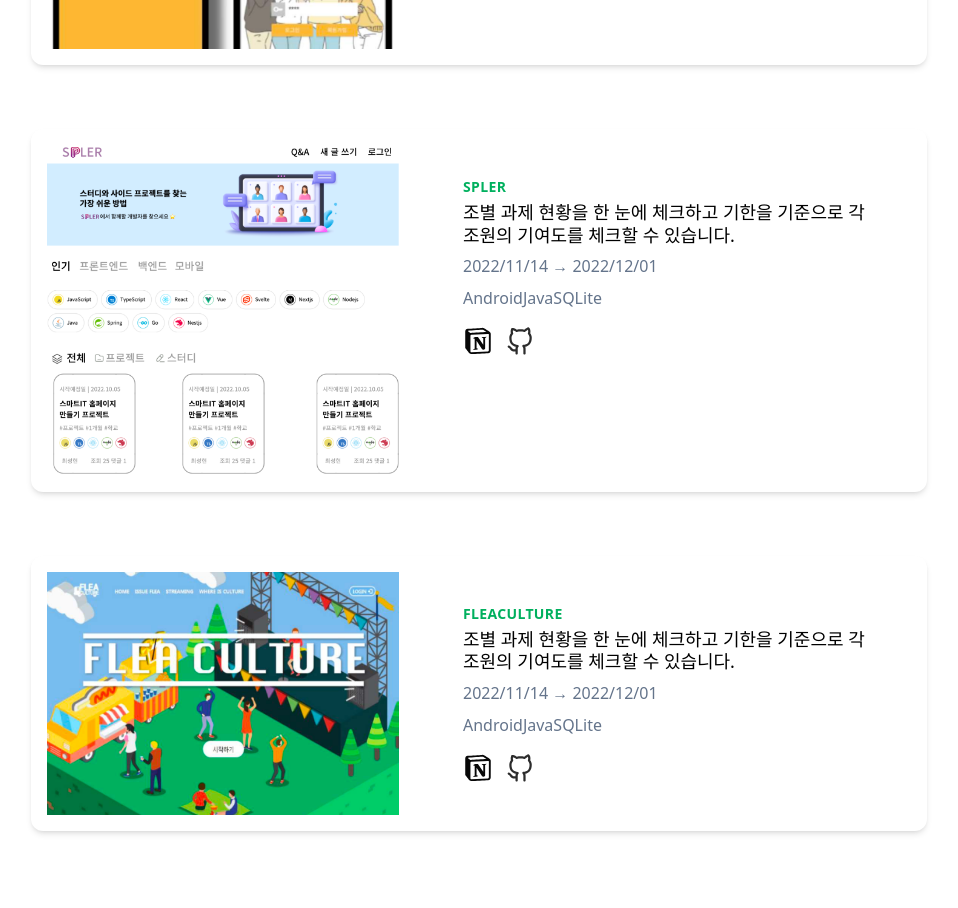
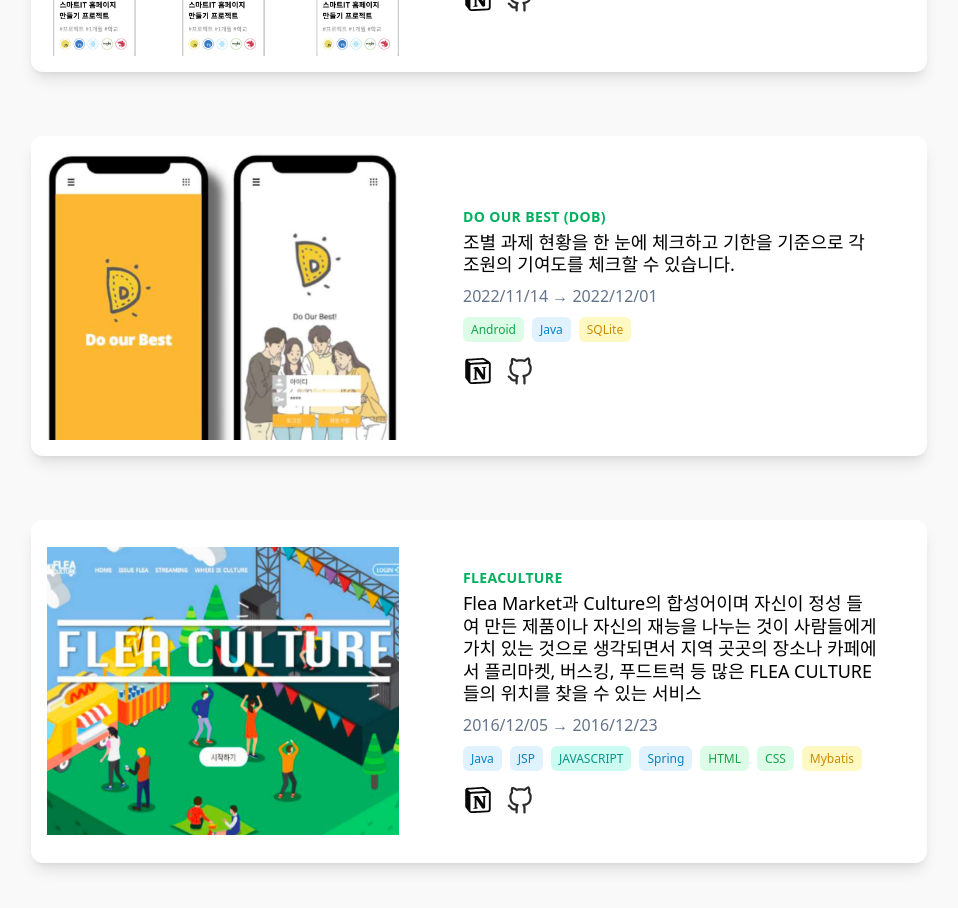
Before and after one commit to choidz/choidz.github.io, a React (Create React App) app: page / in a window 1280 px wide. Shown: the part 1700-2608 px from the top of the page, without its empty margins (161-1119 px from the left). Built offline with nearby package versions, Linux system fonts and the light colour scheme.

Commit message:
design(projectCard):이미지쪽 디자인 변경, 태그들 변경 feat(tags.jsx):projectCard에서 사용한 스킬들 컴포넌트 분리

```diff
--- a/src/components/projectCard.jsx
+++ b/src/components/projectCard.jsx
@@ -1,6 +1,19 @@
 import React from "react";
+import { getTags } from "./tags";
 
 const PROJECTS = [
+  {
+    title: "SPLER",
+    description: `스터디 모임과 사이드 프로젝트 등을 함깨할 개발자들을 찾는 장소(커뮤니티)를 만들어 쉽게 인원을 구할 수 있도록 하는 웹 서비스`,
+    image: "SPLER.png",
+    date: "2022/11/10 → 2022/12/10",
+    tags: ["Java", "JSP", "JAVASCRIPT", "MySQL", "HTML", "CSS"],
+    gitLink: "https://github.com/choidz/SPLER",
+    notionLink:
+      "https://choidz.notion.site/Study-Project-Player-SPLER-a6a7ca0ed5af41c3a9f4ad7e25a01d07?pvs=74",
+    gitIcon: "images/github.svg",
+    notionIcon: "images/notion.svg",
+  },
   {
     title: "Do Our Best (DOB)",
     description: `조별 과제 현황을 한 눈에 체크하고 기한을 기준으로 각 조원의 기여도를 체크할 수 있습니다.`,
@@ -14,23 +27,12 @@
     notionIcon: "images/notion.svg",
   },
   {
-    title: "SPLER",
-    description: `조별 과제 현황을 한 눈에 체크하고 기한을 기준으로 각 조원의 기여도를 체크할 수 있습니다.`,
-    image: "SPLER.png",
-    date: "2022/11/14 → 2022/12/01",
-    tags: ["Android", "Java", "SQLite"],
-    gitLink: "https://github.com/choidz/SPLER",
-    notionLink:
-      "https://choidz.notion.site/Study-Project-Player-SPLER-a6a7ca0ed5af41c3a9f4ad7e25a01d07?pvs=74",
-    gitIcon: "images/github.svg",
-    notionIcon: "images/notion.svg",
-  },
-  {
     title: "FleaCulture",
-    description: `조별 과제 현황을 한 눈에 체크하고 기한을 기준으로 각 조원의 기여도를 체크할 수 있습니다.`,
+    description: `Flea Market과 Culture의 합성어이며 자신이 정성 들여 만든 제품이나 자신의 재능을 나누는 것이 사람들에게
+    가치 있는 것으로 생각되면서 지역 곳곳의 장소나 카페에서 플리마켓, 버스킹, 푸드트럭 등 많은 FLEA CULTURE들의 위치를 찾을 수 있는 서비스`,
     image: "FLEA-CULTURE.png",
-    date: "2022/11/14 → 2022/12/01",
-    tags: ["Android", "Java", "SQLite"],
+    date: "2016/12/05 → 2016/12/23",
+    tags: ["Java", "JSP", "JAVASCRIPT", "Spring", "HTML", "CSS", "Mybatis"],
     notionLink:
       "https://choidz.notion.site/FLEA-CULTURE-1e029e3f3b0d43b9985ff93a98ec087b?pvs=74",
     notionIcon: "images/notion.svg",
@@ -42,9 +44,9 @@
   return (
     <>
       {PROJECTS.map((project) => (
-        <div class="max-w-md mx-auto bg-white rounded-xl shadow-md overflow-hidden md:max-w-4xl mb-16">
-          <div class="md:flex max-x-3xl">
-            <div class="md:shrink-0">
+        <div class="max-w-md mx-auto bg-white rounded-xl shadow-lg overflow-hidden md:max-w-4xl mb-16 ">
+          <div class="md:flex items-center max-x-3xl">
+            <div class="md:shrink-0 md:h-80">
               <img
                 class="p-4 h-48 w-full object-cover md:h-full md:w-96"
                 src={`images/projects/${project.image}`}
@@ -62,7 +64,13 @@
                 {project.description}
               </a>
               <p class="mt-2 text-slate-500">{project.date}</p>
-              <p class="mt-2 text-slate-500">{project.tags}</p>
+              <div className="flex flex-row gap-x-2">
+                {project.tags.map((tag) => (
+                  <p class="mt-2 text-slate-500 ">
+                    {getTags(tag)}
+                  </p>
+                ))}
+              </div>
               <div className="flex flex-row gap-3 mt-4">
                 <a href={project.notionLink} target="_blink">
                   <img
--- /dev/null
+++ b/src/components/tags.jsx
@@ -0,0 +1,50 @@
+export function getTags(tags) {
+  switch (tags) {
+    case "Java":
+    case "JSP":
+    case "Spring":
+      return (
+        <span className="capitalize py-1 px-2 rounded-md text-xs text-sky-600 bg-sky-100">
+          {tags}
+        </span>
+      );
+    case "JAVASCRIPT":
+      return (
+        <span className="capitalize py-1 px-2 rounded-md text-xs text-teal-600 bg-teal-100">
+          {tags}
+        </span>
+      );
+    case "MySQL":
+    case "SQLite":
+    case "Mybatis":
+      return (
+        <span className="capitalize py-1 px-2 rounded-md text-xs text-yellow-600 bg-yellow-100">
+          {tags}
+        </span>
+      );
+    case "HTML":
+      return (
+        <span className="capitalize py-1 px-2 rounded-md text-xs text-green-600 bg-green-100">
+          {tags}
+        </span>
+      );
+    case "CSS":
+      return (
+        <span className="capitalize py-1 px-2 rounded-md text-xs text-green-600 bg-green-100">
+          {tags}
+        </span>
+      );
+    case "Android":
+      return (
+        <span className="capitalize py-1 px-2 rounded-md text-xs text-green-600 bg-green-100">
+          {tags}
+        </span>
+      );
+    default:
+      return (
+        <span className="capitalize py-1 px-2 rounded-md text-xs text-gray-600 bg-gray-100">
+          {tags}
+        </span>
+      );
+  }
+}
--- a/src/layouts/Layout.jsx
+++ b/src/layouts/Layout.jsx
@@ -5,7 +5,7 @@
 
 export default function layout() {
   return (
-    <div className="bg-[#ffffff] flex flex-col w-full">
+    <div className="bg-[#f9f9f9] flex flex-col w-full">
       <div className="mx-auto max-w-screen-lg ">
         <HomeHero />
         <HomeSkills />
```
